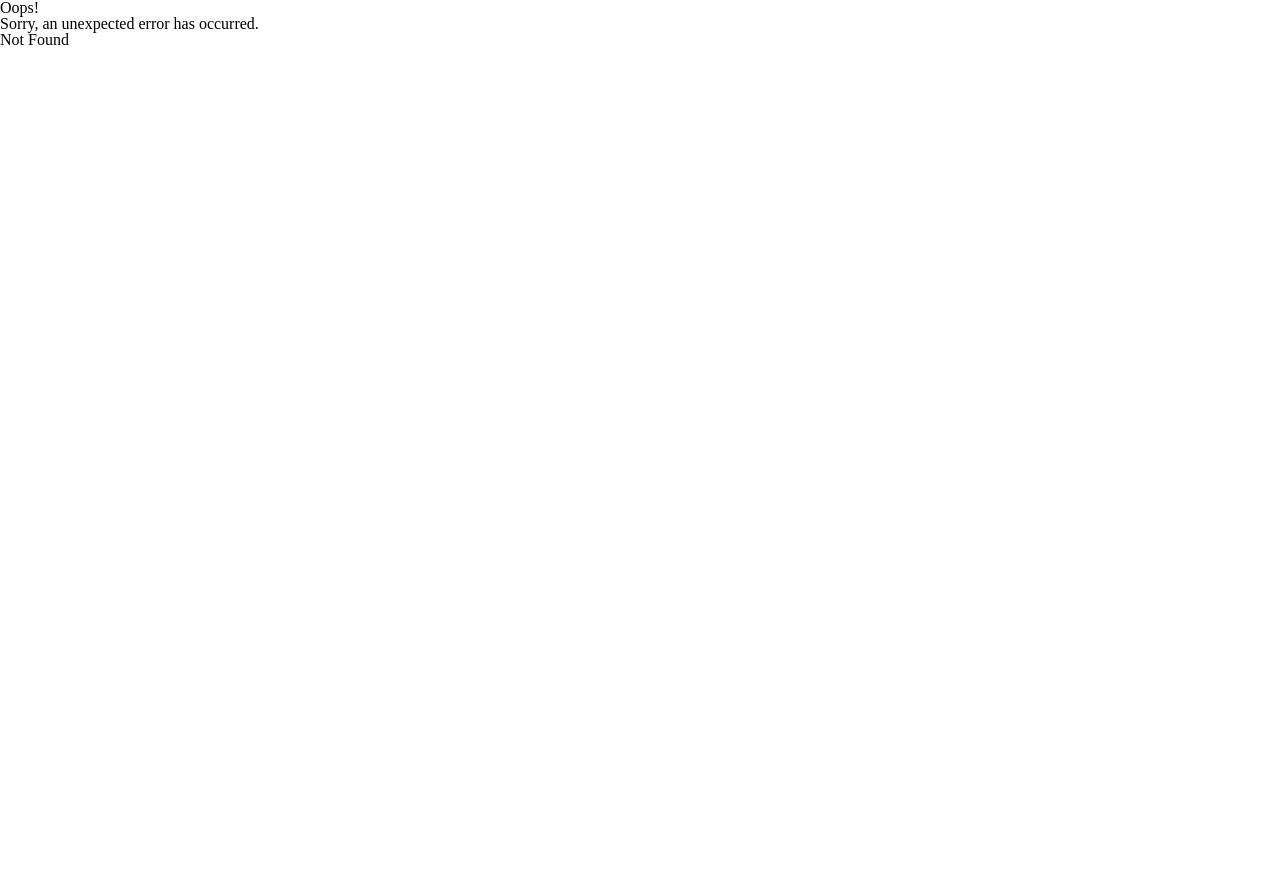
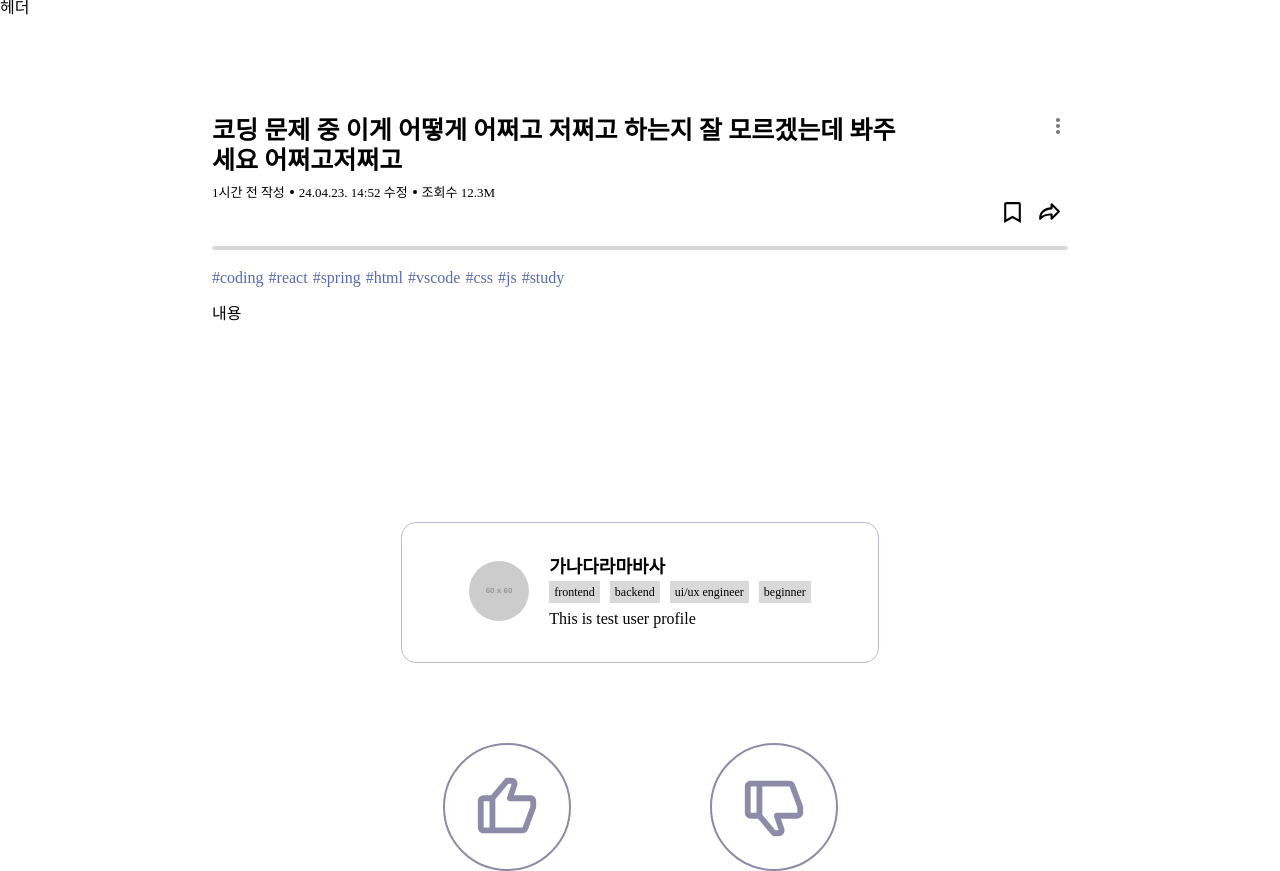
Before and after one commit to ChatCode9/ChatCode-frontend, a React (Vite) app: page /posts/1 in a window 1280 px wide. Before the commit this address had no page. Before the commit the page ends 800 px from the top, so only its background shows below. Built offline with nearby package versions, Linux system fonts and the light colour scheme.

Commit message:
feat: 게시글 상세 페이지 퍼블리싱

```diff
--- a/src/App.tsx
+++ b/src/App.tsx
@@ -6,12 +6,12 @@ import { textState } from './atoms/textState';
 import { getTodos } from './services/getTodos';
 
 function App() {
-  const { data, isLoading, isError } = useQuery({ queryKey: ['todos'], queryFn: getTodos });
+  // const { data, isLoading, isError } = useQuery({ queryKey: ['todos'], queryFn: getTodos });
   const value = useRecoilValue(textState);
 
-  console.log(value);
+  // console.log(value);
 
-  console.log(data, isLoading, isError);
+  // console.log(data, isLoading, isError);
 
   return (
     <div>
--- a/src/components/board/More/index.tsx
+++ b/src/components/board/More/index.tsx
@@ -1,15 +1,17 @@
-import * as React from 'react';
+import { useState } from 'react';
 import IconButton from '@mui/material/IconButton';
 import Menu from '@mui/material/Menu';
 import MenuItem from '@mui/material/MenuItem';
 import MoreVertIcon from '@mui/icons-material/MoreVert';
 
-const options = ['이 글 더 이상 그만보기'];
-
 const ITEM_HEIGHT = 48;
 
-export default function More() {
-  const [anchorEl, setAnchorEl] = React.useState<null | HTMLElement>(null);
+interface Props {
+  options: { label: string; callback: () => void }[];
+}
+
+export default function More({ options }: Props) {
+  const [anchorEl, setAnchorEl] = useState<null | HTMLElement>(null);
   const open = Boolean(anchorEl);
   const handleClick = (event: React.MouseEvent<HTMLElement>) => {
     setAnchorEl(event.currentTarget);
@@ -45,9 +47,9 @@ export default function More() {
           },
         }}
       >
-        {options.map((option) => (
-          <MenuItem key={option} selected={option === 'Pyxis'} onClick={handleClose}>
-            {option}
+        {options.map(({ label, callback }) => (
+          <MenuItem key={label} onClick={handleClose}>
+            {label}
           </MenuItem>
         ))}
       </Menu>
--- a/src/components/board/Profile/index.tsx
+++ b/src/components/board/Profile/index.tsx
@@ -7,7 +7,7 @@ interface Props {
 }
 
 function Profile({ avatar, timeline, nickname }: Props) {
-  console.log(avatar);
+  // console.log(avatar);
 
   return (
     <Container>
--- a/src/components/board/QuestionBoardList/index.tsx
+++ b/src/components/board/QuestionBoardList/index.tsx
@@ -63,7 +63,7 @@ function QuestionBoardList() {
             </BookMarkWrapper>
             {!block && (
               <MoreWrapper>
-                <More />
+                <More options={[{ label: '이 글 더 이상 그만보기', callback: () => {} }]} />
               </MoreWrapper>
             )}
           </BoardItem>
--- a/src/main.tsx
+++ b/src/main.tsx
@@ -12,6 +12,7 @@ import ErrorPage from './pages/ErrorPage.tsx';
 import PostWritePage from './pages/PostWritePage.tsx';
 import QuestionBoardPage from './pages/QuestionBoardPage.tsx';
 import FreeBoardPage from './pages/FreeBoardPage.tsx';
+import PostDetailPage from './pages/PostDetailPage.tsx';
 
 // TODO: 추후 논의
 const router = createBrowserRouter([
@@ -32,6 +33,10 @@ const router = createBrowserRouter([
         path: '/write',
         element: <PostWritePage />,
       },
+      {
+        path: '/posts/:postId',
+        element: <PostDetailPage />,
+      },
     ],
   },
   {
--- /dev/null
+++ b/src/pages/PostDetailPage.tsx
@@ -0,0 +1,247 @@
+// import { useParams } from 'react-router-dom';
+import styled from 'styled-components';
+import { BiBookmark } from 'react-icons/bi';
+import { BiShare } from 'react-icons/bi';
+import { BiLike } from 'react-icons/bi';
+import { BiDislike } from 'react-icons/bi';
+import More from '../components/board/More';
+import Divider from '../components/board/Divider';
+
+const postData = {
+  title: '코딩 문제 중 이게 어떻게 어쩌고 저쩌고 하는지 잘 모르겠는데 봐주세요 어쩌고저쩌고',
+  tags: ['coding', 'react', 'spring', 'html', 'vscode', 'css', 'js', 'study'],
+  userName: '가나다라마바사',
+};
+
+function PostDetailPage() {
+  // const { postId } = useParams();
+  const { title, tags, userName } = postData;
+
+  return (
+    <Container>
+      <Header>
+        <h1 className="title">{title}</h1>
+        <div className="sub">
+          <span>1시간 전 작성</span>
+          <span>24.04.23. 14:52 수정</span>
+          <span>조회수 12.3M</span>
+        </div>
+        <div className="more">
+          <More
+            options={[
+              { label: '이 글 더 이상 그만보기', callback: () => {} },
+              { label: '수정하기', callback: () => {} },
+              { label: '삭제하기', callback: () => {} },
+            ]}
+          />
+        </div>
+        <div className="actions">
+          <button>
+            <BiBookmark className="icon ico-bookmark" />
+          </button>
+          <button>
+            <BiShare className="icon ico-share" />
+          </button>
+        </div>
+
+        <Divider />
+      </Header>
+      <Tags>
+        {tags.map((tag) => (
+          <li key={tag}>#{tag}</li>
+        ))}
+      </Tags>
+
+      <div
+        dangerouslySetInnerHTML={{
+          __html: '<p>내용</p>',
+        }}
+      />
+
+      <UserProfile>
+        <div className="inner">
+          <div className="avatar">
+            <img src="https://placehold.co/60" alt="프로필 이미지" />
+          </div>
+          <div className="info">
+            <div className="username">{userName}</div>
+
+            <ul className="tags">
+              <li>frontend</li>
+              <li>backend</li>
+              <li>ui/ux engineer</li>
+              <li>beginner</li>
+            </ul>
+
+            <p className="desc">This is test user profile</p>
+          </div>
+        </div>
+      </UserProfile>
+
+      <LikeDisLinkButton>
+        <div className="inner">
+          <button className="btn-like">
+            <BiLike />
+          </button>
+          <button className="btn-dislike">
+            <BiDislike />
+          </button>
+        </div>
+      </LikeDisLinkButton>
+    </Container>
+  );
+}
+
+export default PostDetailPage;
+
+const Container = styled.div`
+  width: 856px;
+  margin: 0 auto;
+  padding-top: 100px;
+`;
+
+const Header = styled.div`
+  position: relative;
+
+  .title {
+    width: 80%;
+    font-size: 25px;
+    font-weight: 700;
+    margin-bottom: 10px;
+    line-height: 1.2;
+  }
+
+  .sub {
+    font-size: 13px;
+
+    span + span {
+      &:before {
+        content: '';
+        display: inline-block;
+        width: 2px;
+        height: 2px;
+        background-color: #000;
+        border-radius: 100%;
+        padding: 1px;
+        margin: 0px 5px 3px;
+      }
+    }
+  }
+
+  .more {
+    position: absolute;
+    right: -10px;
+    top: -10px;
+  }
+
+  .actions {
+    display: flex;
+    justify-content: flex-end;
+
+    button {
+      border: none;
+      outline: none;
+      background-color: transparent;
+      display: flex;
+      justify-content: center;
+      align-items: center;
+    }
+
+    .icon {
+      font-size: 25px;
+    }
+  }
+
+  .ico-share {
+    transform: scaleX(-1);
+  }
+`;
+
+const Tags = styled.ul`
+  display: flex;
+  color: #586bae;
+  margin-bottom: 20px;
+
+  li + li {
+    margin-left: 5px;
+  }
+`;
+
+const UserProfile = styled.div`
+  display: flex;
+  justify-content: center;
+  margin-top: 200px;
+
+  img {
+    border-radius: 100%;
+    overflow: hidden;
+  }
+
+  .inner {
+    display: flex;
+    justify-content: center;
+    align-items: center;
+    border: 1px solid #bcbacd;
+    border-radius: 15px;
+    width: 478px;
+    padding: 35px 0;
+  }
+
+  .info {
+    margin-left: 20px;
+
+    .username {
+      font-size: 18px;
+      font-weight: 700;
+    }
+
+    .tags {
+      margin-top: 5px;
+      display: flex;
+
+      li {
+        background-color: #d9d9d9;
+        padding: 5px;
+        font-size: 12px;
+      }
+
+      li + li {
+        margin-left: 10px;
+      }
+    }
+
+    .desc {
+      margin-top: 8px;
+    }
+  }
+`;
+
+const LikeDisLinkButton = styled.div`
+  display: flex;
+  justify-content: center;
+  margin-top: 80px;
+
+  .inner {
+    width: 395px;
+    display: flex;
+    justify-content: space-between;
+  }
+
+  button {
+    width: 128px;
+    height: 128px;
+    border: 2px solid #8d8ba7;
+    font-size: 70px;
+    color: #8d8ba7;
+    outline: none;
+    background-color: transparent;
+    border-radius: 100%;
+    display: flex;
+    justify-content: center;
+    align-items: center;
+  }
+
+  .btn-dislike {
+    transform: scaleX(-1);
+  }
+`;
```
